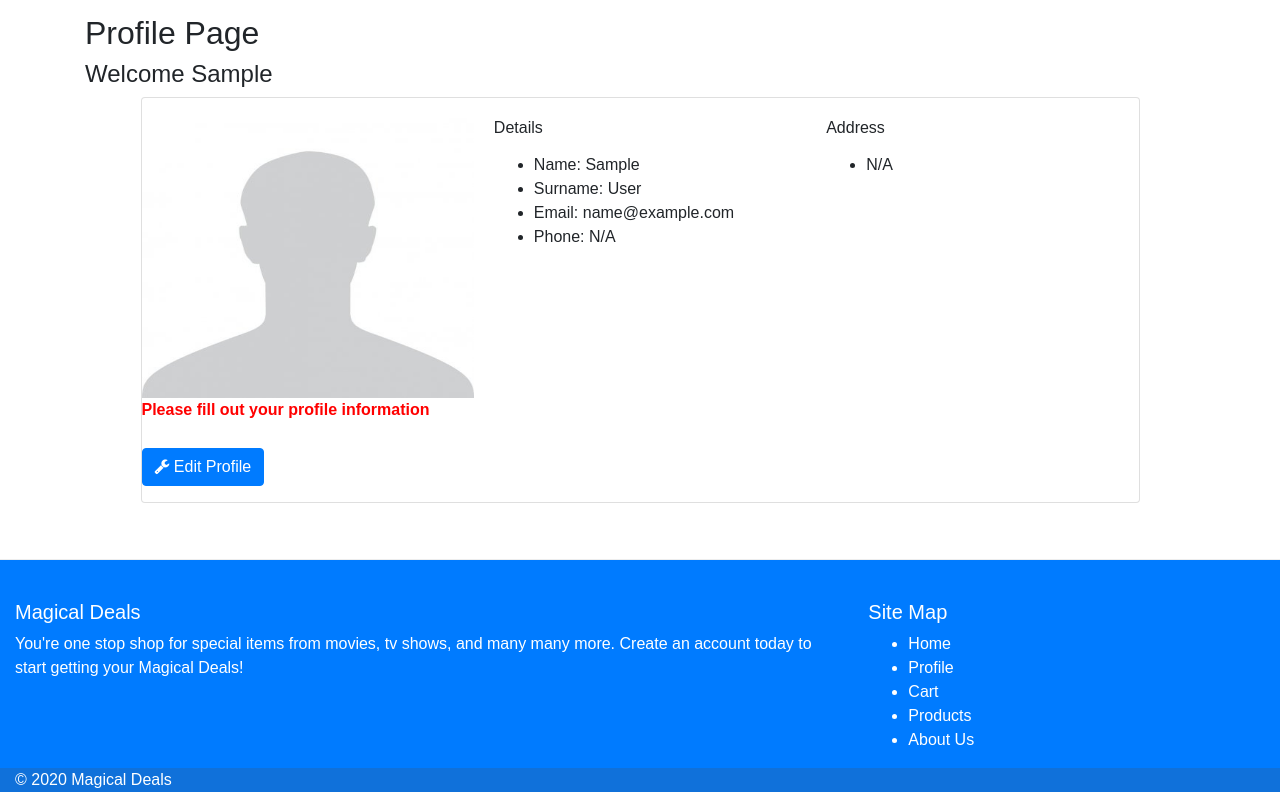
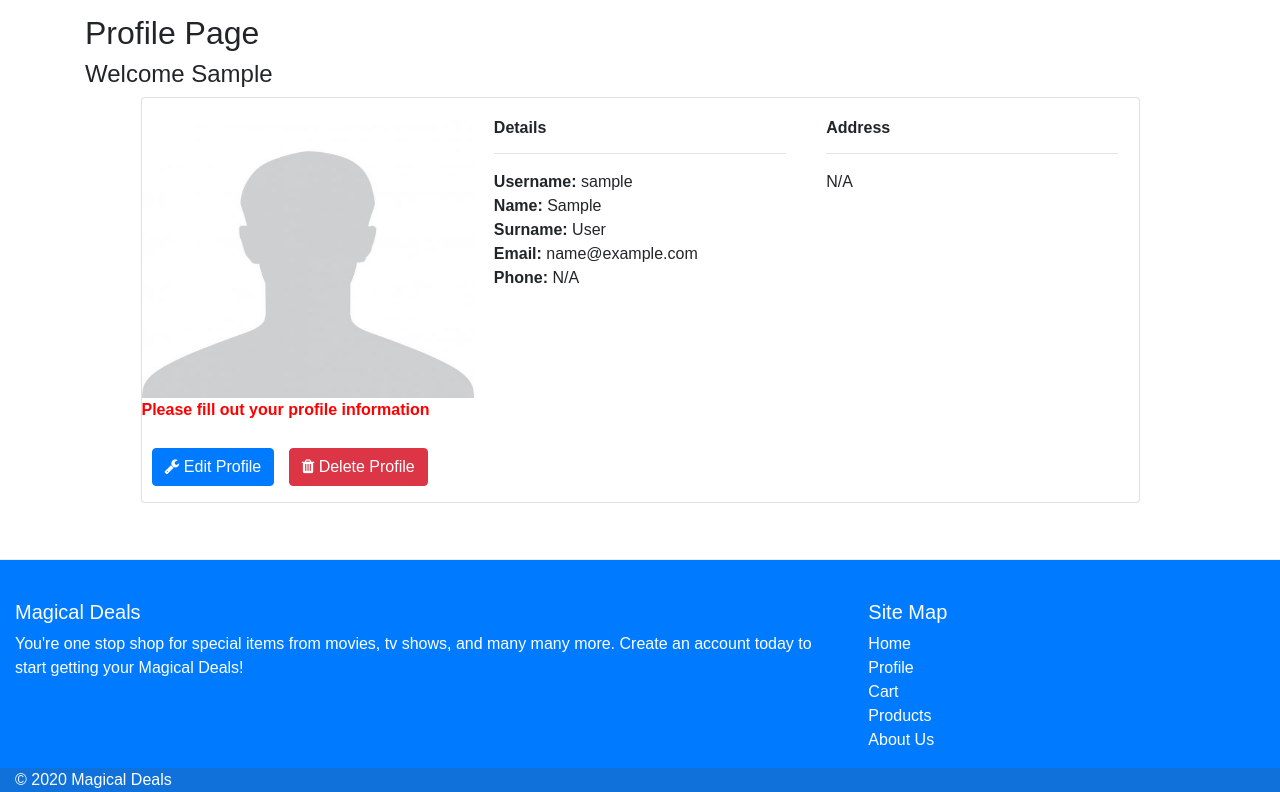
Before and after one commit to aidan-stritch/magical-deals, a Django app: page /accounts/profile/ in a window 1280 px wide. Shown: the part 56-848 px from the top of the page. Run offline with Django 3.2, Linux system fonts and the light colour scheme; the visitor is signed in with stand-in values (Sample User, id 1); some libraries are stand-ins or nearby versions.

Commit message:
added 'delete user' functionality and adjusted CSS layout on profile.html

```diff
--- a/accounts/templates/profile.html
+++ b/accounts/templates/profile.html
@@ -16,24 +16,26 @@
 		</div>
         <div class="col-md-4">
             <div class="card-body">
-					<h6 class="card-title">Details</h6>
+                <h6 class="card-title"><strong>Details</strong></h6>
+                <hr>
                 <p class="card-text">
                     <ul>
+                        <li><strong>Username: </strong>{{ user.username }}</li>
                         {% if user.first_name %}
-							<li>Name: {{ user.first_name }}</li>
+                        <li><strong>Name: </strong>{{ user.first_name }}</li>
                         {% else %}
-                            <li>Name: N/A</li>
+                        <li><strong>Name: </strong> N/A</li>
                         {% endif %}
                         {% if user.last_name %}
-							<li>Surname: {{ user.last_name }}</li>
+                        <li><strong>Surname: </strong> {{ user.last_name }}</li>
                         {% else %}
-                            <li>Surname: N/A</li>
+                        <li><strong>Surname: </strong> N/A</li>
                         {% endif %}
-							<li>Email: {{ user.email }} </li>
+                        <li><strong>Email: </strong> {{ user.email }} </li>
                         {% if user.usercreate.phone %}
-							<li>Phone: {{ user.usercreate.phone }}</li>
+                        <li><strong>Phone: </strong> {{ user.usercreate.phone }}</li>
                         {% else %}
-                            <li>Phone: N/A</li>
+                        <li><strong>Phone: </strong> N/A</li>
                         {% endif %}
                     </ul>
                 </p>
@@ -41,7 +43,8 @@
         </div>
         <div class="col-md-4">
             <div class="card-body">
-					<h6 class="card-title">Address</h6>
+                <h6 class="card-title"><strong>Address</strong></h6>
+                <hr>
                 <p class="card-text">
                     <ul>
                         {% if user.usercreate.address_line_one %}
@@ -57,7 +60,6 @@
                         {% endif %}
                     </ul>
                 </p>
-
             </div>
         </div>
 	</div>
@@ -68,11 +70,11 @@
             {% else %}
             <p class="important">Please fill out your profile information</p>
             {% endif %}
-    <p><a href="{% url 'edit_user' %}" class="btn btn-primary"><i class="fa fa-wrench" aria-hidden="true"></i> Edit Profile</a></p>
+            <p class="profile-btn">
+                <a href="{% url 'edit_user' %}" class="btn btn-primary"><i class="fa fa-wrench" aria-hidden="true"></i> Edit Profile</a>
+                <a href="{% url 'delete_user' %}" class="btn btn-danger"><i class="fa fa-trash" aria-hidden="true"></i> Delete Profile</a>
+            </p>
         </div>
 	</div>
 </div>
-
-
-
 {% endblock %}
--- a/accounts/urls.py
+++ b/accounts/urls.py
@@ -1,6 +1,6 @@
 from django.conf.urls import url, include
 from . import urls_reset
-from .views import register, profile, logout, login, edit_user
+from .views import register, profile, logout, login, edit_user, delete_user
 
 urlpatterns = [
     url(r'^register/$', register, name='register'),
@@ -8,5 +8,6 @@ urlpatterns = [
     url(r'^logout/$', logout, name='logout'),
     url(r'^login/$', login, name='login'),
     url(r'^edit_user/$', edit_user, name='edit_user'),
+    url(r'^delete_user/$', delete_user, name='delete_user'),
     url(r'^password-reset/', include(urls_reset)),
 ]
--- a/accounts/views.py
+++ b/accounts/views.py
@@ -99,3 +99,14 @@ def edit_user(request):
         'profile_form': profile_form
     }
     return render(request, 'edit_user.html', args)
+
+
+def delete_user(request):
+    user = request.user
+    try:
+        user.delete()
+        messages.success(request, "Account successfully deleted.")
+    except Exception as e:
+        messages.success(request, "Account not deleted")
+        return redirect(reverse('index', {'err': e.message}))
+    return redirect(reverse('index'))
--- a/static/css/custom.css
+++ b/static/css/custom.css
@@ -11,6 +11,12 @@ body {
 main {
   flex: 1 0 auto;
   padding-top: 20px;
+}
+
+ul {
+    list-style-type: none;
+    margin-left: 0;
+    padding-left: 0;
 }
 
 .icon-bar {
@@ -80,6 +86,10 @@ footer a {
   margin-top: 10px;
 }
 
+.profile-btn a{
+    margin-left:10px;
+}
+
 /*..........................Forms*/
 
 .input-group-addon {
@@ -113,6 +123,7 @@ footer a {
 }
 
 /*..........................Card*/
+
 .search-card {
   background-color: #f5f5f5;
   max-width: 500px;
@@ -247,9 +258,6 @@ footer a {
     font-weight: bold;
     }
 
-
-
-
   /*..........................Media Queries - Carousel*/
 
     .carousel-caption h1{
@@ -258,7 +266,4 @@ footer a {
     .carousel-caption p{
         font-size:15px;
     }
-
-
-
 }
```
Lines whose indentation alone changed are shown as unchanged.
